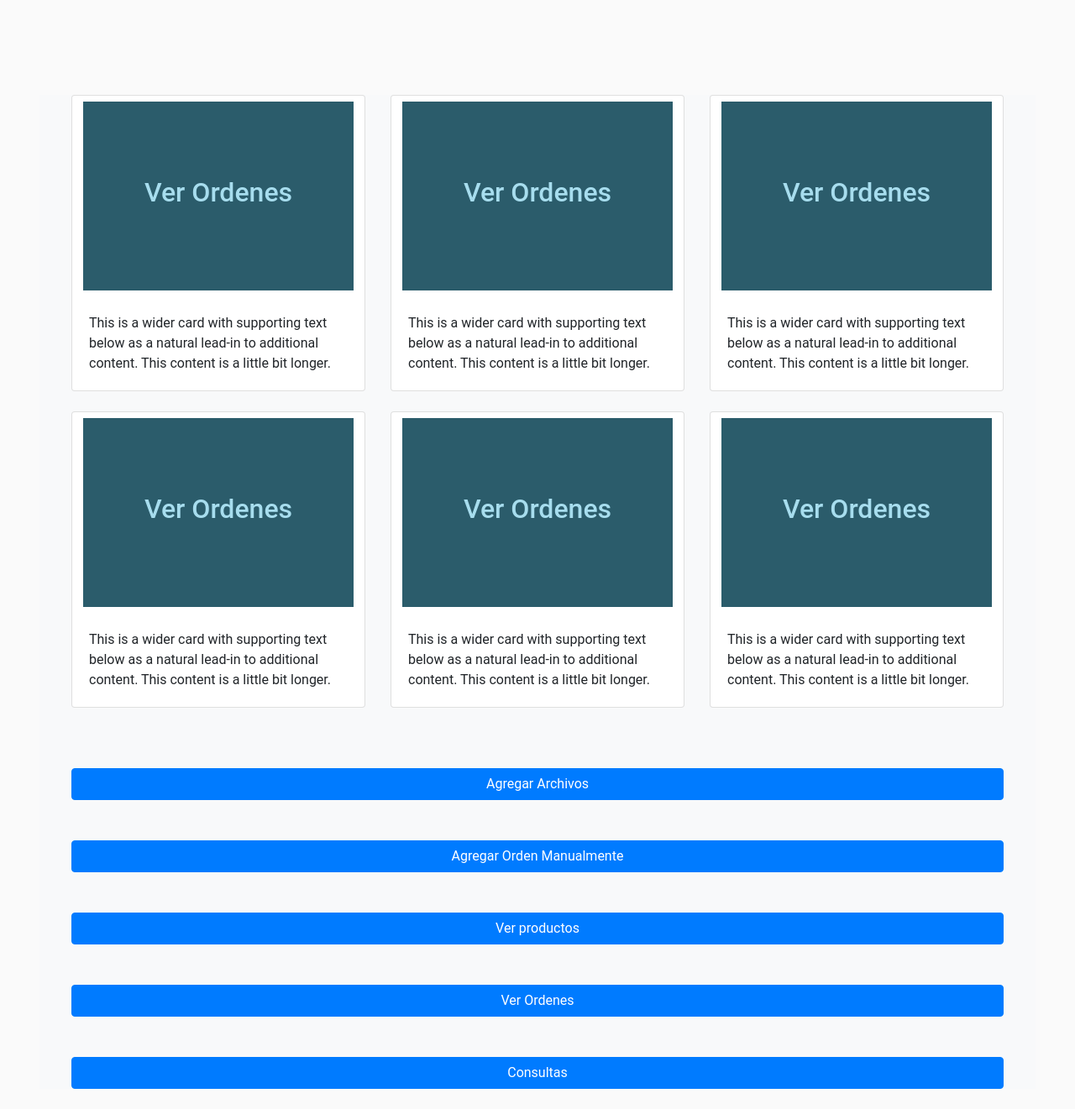
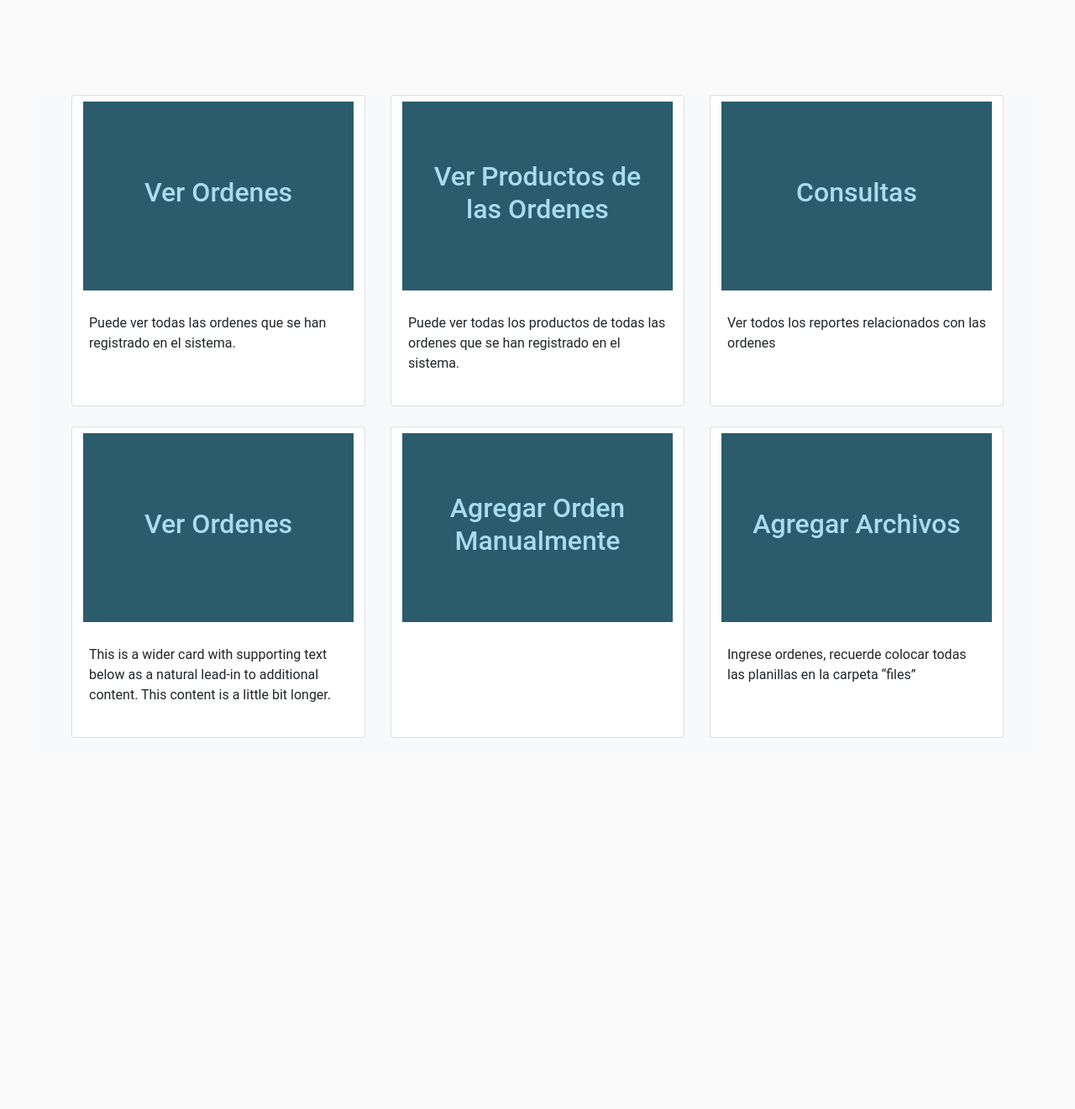
Before and after one commit to jaortiz92/prepareOrders, a Django app: page /orders/ in a window 1280 px wide. Shown: the part 148-1469 px from the top of the page at 84% size. After the commit the page ends 1027 px from the top, so only its background shows below. Run offline with Django 3.2, Linux system fonts and the light colour scheme; some libraries are stand-ins or nearby versions.

Commit message:
Doing order menu

```diff
--- a/static/css/main.css
+++ b/static/css/main.css
@@ -16,12 +16,26 @@ h1, h2, h3 {
     background-color: #2B5C6B;
     display: grid;
     align-items: center;
-    position: relative;
+    align-self: auto;
+    overflow:auto;
+
+}
+
+.text-button{
+    height: 130px;
+    width: 100%;
+    overflow:auto;
+    text-overflow: ellipsis;
+
 }
 
 .menu-option-capratex {
     text-align: center;
+    margin-left: 10%;
+    margin-right: 10%;
+    width: 80%;
     color: #A7DDEE;
+    white-space: normal;
 }
 
 #auth-container {
--- a/templates/orders/panel.html
+++ b/templates/orders/panel.html
@@ -26,39 +26,39 @@
                                     </h2>
                                 </div>
                             </a>
-                            <div class="card-body">
-                                <p class="card-text">This is a wider card with supporting text below as a natural
-                                    lead-in to additional content. This content is a little bit longer.</p>
+                            <div class="card-body text-button">
+                                <p class="card-text">Puede ver todas las ordenes que se han registrado en el sistema.
+                                </p>
                             </div>
                         </div>
                     </div>
                     <div class="col-md-4">
                         <div class="card mb-4 box-shadow">
-                            <a type="submit" href="{% url 'order:orders' %}" class="btn">
+                            <a type="submit" href="{% url 'order:oders_products' %}" class="btn">
                                 <div class="name-button">
                                     <h2 class="menu-option-capratex">
-                                        Ver Ordenes
+                                        Ver Productos de las Ordenes
                                     </h2>
                                 </div>
                             </a>
-                            <div class="card-body">
-                                <p class="card-text">This is a wider card with supporting text below as a natural
-                                    lead-in to additional content. This content is a little bit longer.</p>
+                            <div class="card-body text-button">
+                                <p class="card-text">Puede ver todas los productos de todas las ordenes que se han
+                                    registrado en el sistema.
+                                </p>
                             </div>
                         </div>
                     </div>
                     <div class="col-md-4">
                         <div class="card mb-4 box-shadow">
-                            <a type="submit" href="{% url 'order:orders' %}" class="btn">
+                            <a type="submit" href="{% url 'order:dynamic_query' %}" class="btn">
                                 <div class="name-button">
                                     <h2 class="menu-option-capratex">
-                                        Ver Ordenes
+                                        Consultas
                                     </h2>
                                 </div>
                             </a>
-                            <div class="card-body">
-                                <p class="card-text">This is a wider card with supporting text below as a natural
-                                    lead-in to additional content. This content is a little bit longer.</p>
+                            <div class="card-body text-button">
+                                <p class="card-text">Ver todos los reportes relacionados con las ordenes</p>
                             </div>
                         </div>
                     </div>
@@ -72,7 +72,7 @@
                                     </h2>
                                 </div>
                             </a>
-                            <div class="card-body">
+                            <div class="card-body text-button">
                                 <p class="card-text">This is a wider card with supporting text below as a natural
                                     lead-in to additional content. This content is a little bit longer.</p>
                             </div>
@@ -80,60 +80,55 @@
                     </div>
                     <div class="col-md-4">
                         <div class="card mb-4 box-shadow">
-                            <a type="submit" href="{% url 'order:orders' %}" class="btn">
+                            <a type="submit" href="{% url 'order:add_order' %}" class="btn">
                                 <div class="name-button">
                                     <h2 class="menu-option-capratex">
-                                        Ver Ordenes
+                                        Agregar Orden Manualmente
                                     </h2>
                                 </div>
                             </a>
-                            <div class="card-body">
-                                <p class="card-text">This is a wider card with supporting text below as a natural
-                                    lead-in to additional content. This content is a little bit longer.</p>
+                            <div class="card-body text-button">
+                                <p class="card-text"></p>
                             </div>
                         </div>
                     </div>
                     <div class="col-md-4">
                         <div class="card mb-4 box-shadow">
-                            <a type="submit" href="{% url 'order:orders' %}" class="btn">
+                            <a onclick="confirmAdd()" href="#" class="btn">
                                 <div class="name-button">
                                     <h2 class="menu-option-capratex">
-                                        Ver Ordenes
+                                        Agregar Archivos
                                     </h2>
                                 </div>
                             </a>
-                            <div class="card-body">
-                                <p class="card-text">This is a wider card with supporting text below as a natural
-                                    lead-in to additional content. This content is a little bit longer.</p>
+                            <div class="card-body text-button">
+                                <p class="card-text">Ingrese ordenes, recuerde colocar todas las planillas en la carpeta
+                                    “files”</p>
                             </div>
                         </div>
                     </div>
                 </div>
-
-
-                <form action="{% url 'order:add_files' %}">
-                    <button class="btn btn-primary btn-block mt-5" type="submit"> Agregar Archivos</button>
-                </form>
-
-                <form action="{% url 'order:add_order' %}">
-                    <button class="btn btn-primary btn-block mt-5" type="submit"> Agregar Orden
-                        Manualmente</button>
-                </form>
-                <form action="{% url 'order:oders_products' %}">
-                    <button class="btn btn-primary btn-block mt-5" type="submit"> Ver productos</button>
-                </form>
-                <form action="{% url 'order:orders' %}">
-                    <button class="btn btn-primary btn-block mt-5" type="submit"> Ver Ordenes</button>
-                </form>
-                <form action="{% url 'order:dynamic_query' %}">
-                    <button class="btn btn-primary btn-block mt-5" type="submit"> Consultas</button>
-                </form>
             </div>
-
-
         </div>
     </div>
-
 </div>
 
+<script>
+    function confirmAdd() {
+        Swal.fire({
+            "title": "¿Estas seguro que quieres agregar nuevas ordenes?",
+            "text": "Se agregarán todos los archivos que se encuentren en la carpeta 'files'. ",
+            "icon": "question",
+            "showCancelButton": true,
+            "cancelButtonText": "No, Cancelar",
+            "confirmButtonText": "Si, Agregar",
+            "confirmButtonColor": "#c82333"
+        })
+            .then((result) => {
+                if (result.isConfirmed) {
+                    window.location.href = "{% url 'order:add_files' %}"
+                }
+            })
+    }
+</script>
 {% endblock %}
```
